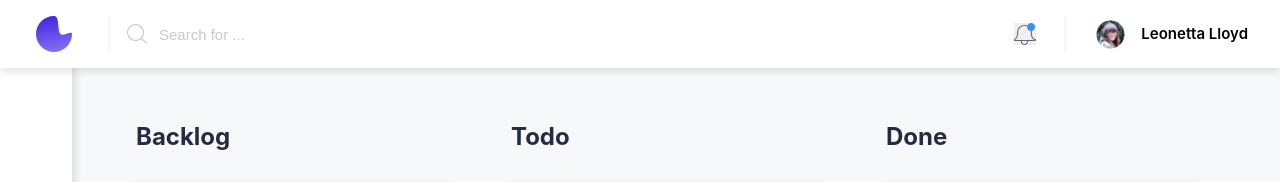
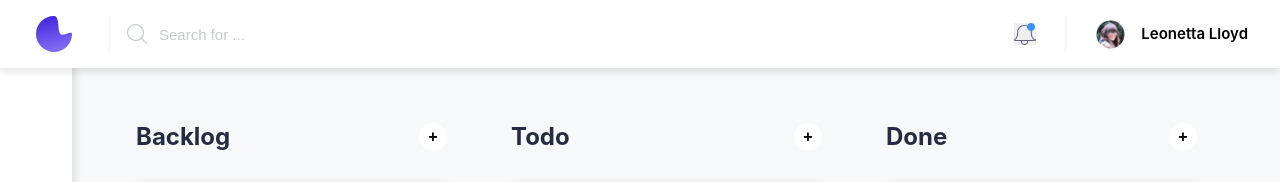
Before and after one commit to kohgpat/kanban-app, a React (Create React App) app: page / in a window 1280 px wide. Shown: the top 182 px of the page. Built offline with nearby package versions, Linux system fonts and the light colour scheme.

Commit message:
Add AddButton to the List component

```diff
--- a/src/components/List/index.js
+++ b/src/components/List/index.js
@@ -4,7 +4,10 @@ import * as s from "./styles";
 
 const List = ({ list, items }) => (
   <s.List>
-    <s.Name>{list.name}</s.Name>
+    <s.Header>
+      <s.Name>{list.name}</s.Name>
+      <s.AddButton>+</s.AddButton>
+    </s.Header>
 
     <Droppable droppableId={list.id}>
       {(provided, snapshot) => (
--- a/src/components/List/styles.js
+++ b/src/components/List/styles.js
@@ -8,11 +8,28 @@ export const List = styled.li`
   margin: 1rem;
 `;
 
+export const Header = styled.div`
+  display: flex;
+  align-items: center;
+  margin-bottom: 30px;
+`;
+
 export const Name = styled.h4`
-  margin: 0 0 30px;
+  margin: 0;
   color: #272a43;
   font-size: 24px;
   line-height: 33px;
+`;
+
+export const AddButton = styled.button.attrs({ type: "button" })`
+  margin-left: auto;
+  border: 0;
+  border-radius: 50%;
+  background-color: #fff;
+  height: 28px;
+  width: 28px;
+  font-size: 16px;
+  font-weight: 600;
 `;
 
 export const Items = styled.ul`
```
